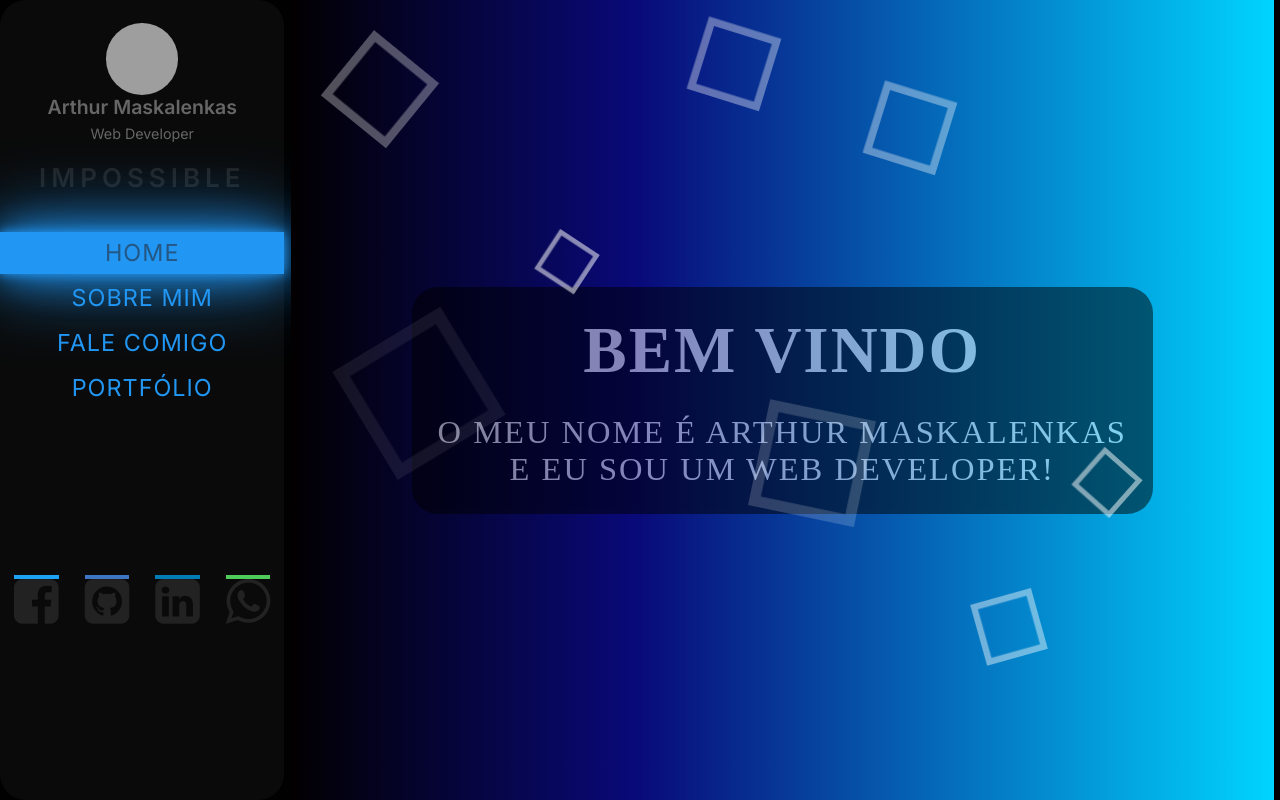
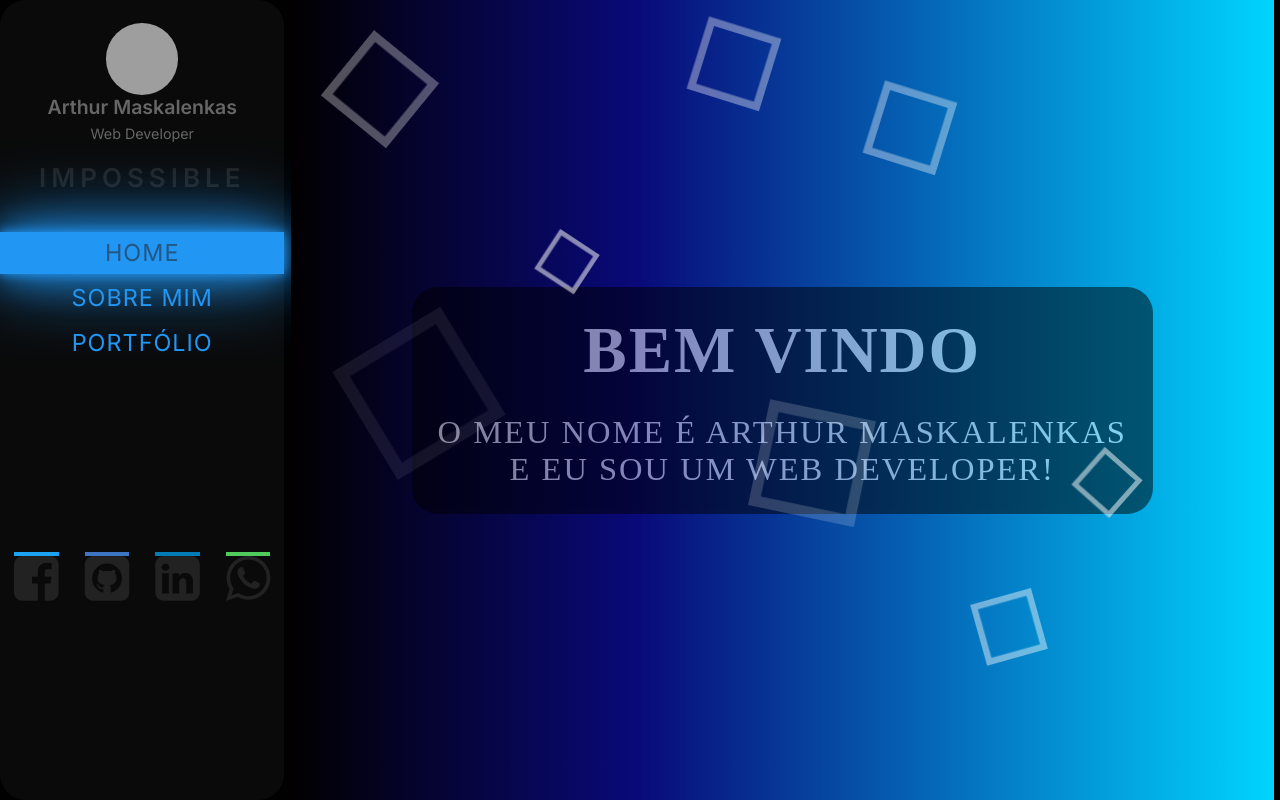
Before and after one commit to maskalenkas/Curriculo, a React (Create React App) app: page / in a window 1280 px wide. Built offline with nearby package versions, Linux system fonts and the light colour scheme; grey boxes are pictures that could not be loaded.

Commit message:
fale comigo removido do menu

```diff
--- a/src/Routes/routes.js
+++ b/src/Routes/routes.js
@@ -1,5 +1,4 @@
 export const HOME = '/';
 export const SOBRE = '/sobre';
 export const SERVICOS = '/servicos';
-export const FALE = '/fale';
 export const PORTFOLIO = '/portfolio';
--- a/src/components/Conteudo.jsx
+++ b/src/components/Conteudo.jsx
@@ -15,7 +15,6 @@ export function Conteudo() {
       <Switch>
         <Route exact path={ROUTES.HOME} component={Home} />
         <Route path={ROUTES.SOBRE} component={Sobre} />
-        <Route path={ROUTES.FALE} component={Fale} />
         <Route path={ROUTES.PORTFOLIO} component={Portfolio} />
       </Switch>
     </div>
--- a/src/components/Menu.jsx
+++ b/src/components/Menu.jsx
@@ -15,10 +15,7 @@ export function Menu() {
             <ButtonNeon link="/sobre" txt="sobre mim" nameButton="btn2" />
           </li>
           <li>
-            <ButtonNeon link="/fale" txt="fale comigo" nameButton="btn3" />
-          </li>
-          <li>
-            <ButtonNeon link="/portfolio" txt="Portfólio" nameButton="btn4" />
+            <ButtonNeon link="/portfolio" txt="Portfólio" nameButton="btn3" />
           </li>
         </ul>
       </nav>
--- a/src/pages/Portfolio.jsx
+++ b/src/pages/Portfolio.jsx
@@ -8,7 +8,7 @@ export default function Portfolio() {
   const { buttonAtual, setButtonAtual } = useContext(MenuContext);
 
   useEffect(() => {
-    setButtonAtual('btn4');
+    setButtonAtual('btn3');
   }, [setButtonAtual]);
 
   return (
```
